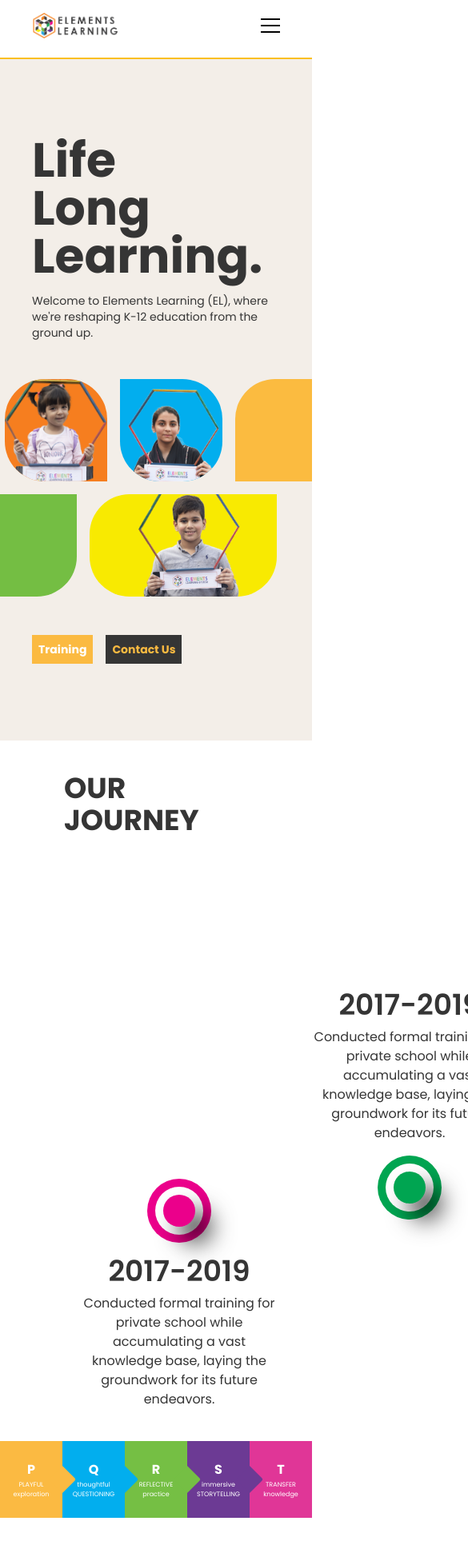
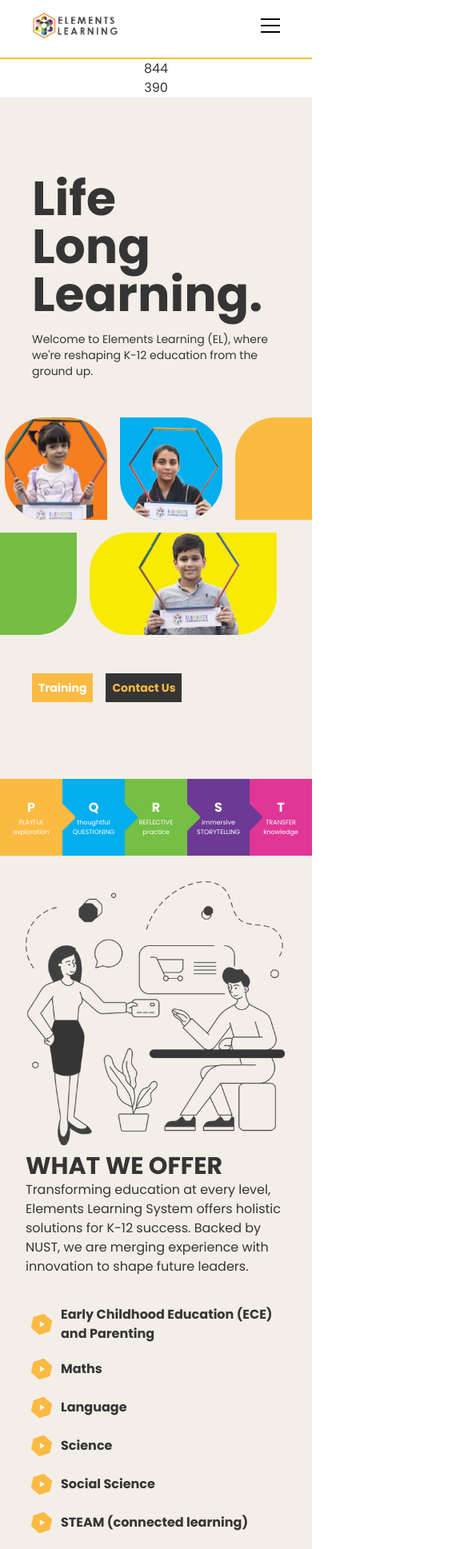
Before and after one commit to TahaShah141/elements-learning, a React (Vite) app: page / in a window 390 px wide. Shown: the top 1937 px of the page at 80% size, 585 px wide, since content can reach past the window. Built offline with nearby package versions, Linux system fonts and the light colour scheme.

Commit message:
test responsive sections

```diff
--- a/src/Pages/LandingPage/LandingPage.jsx
+++ b/src/Pages/LandingPage/LandingPage.jsx
@@ -14,22 +14,26 @@
 export const LandingPage = () => {
   return (
     <div className="flex flex-col items-center">
+
+      <p>{window.innerHeight}</p>
+      <p>{window.innerWidth}</p>
+
       <section className="bg-[#F3EEE8] w-full flex md:justify-center lg:px-10 lg:gap-12 xl:gap-20">
         <Hero />
       </section>
 
-      <section className="flex flex-col w-full gap-4 py-10 px-20">
+      {/* <section className="flex flex-col w-full gap-4 py-10 px-20">
         <OurJourneySection />
-      </section>
+      </section> */}
 
       <section className="w-full bg-[#F3EEE8] min-[300px]:block hidden">
         <PuzzlePieces />
       </section>
 
 
-      <section className="flex container p-20 gap-16 flex-col justify-center">
+      {/* <section className="flex container p-20 gap-16 flex-col justify-center">
         <Pillars />
-      </section>
+      </section> */}
 
       <section className="bg-[#F3EEE8] p-8 sm:p-12 lg:p-20 lg:px-32 xl:px-40 w-full" >
         <WhatWeOffer />
```
